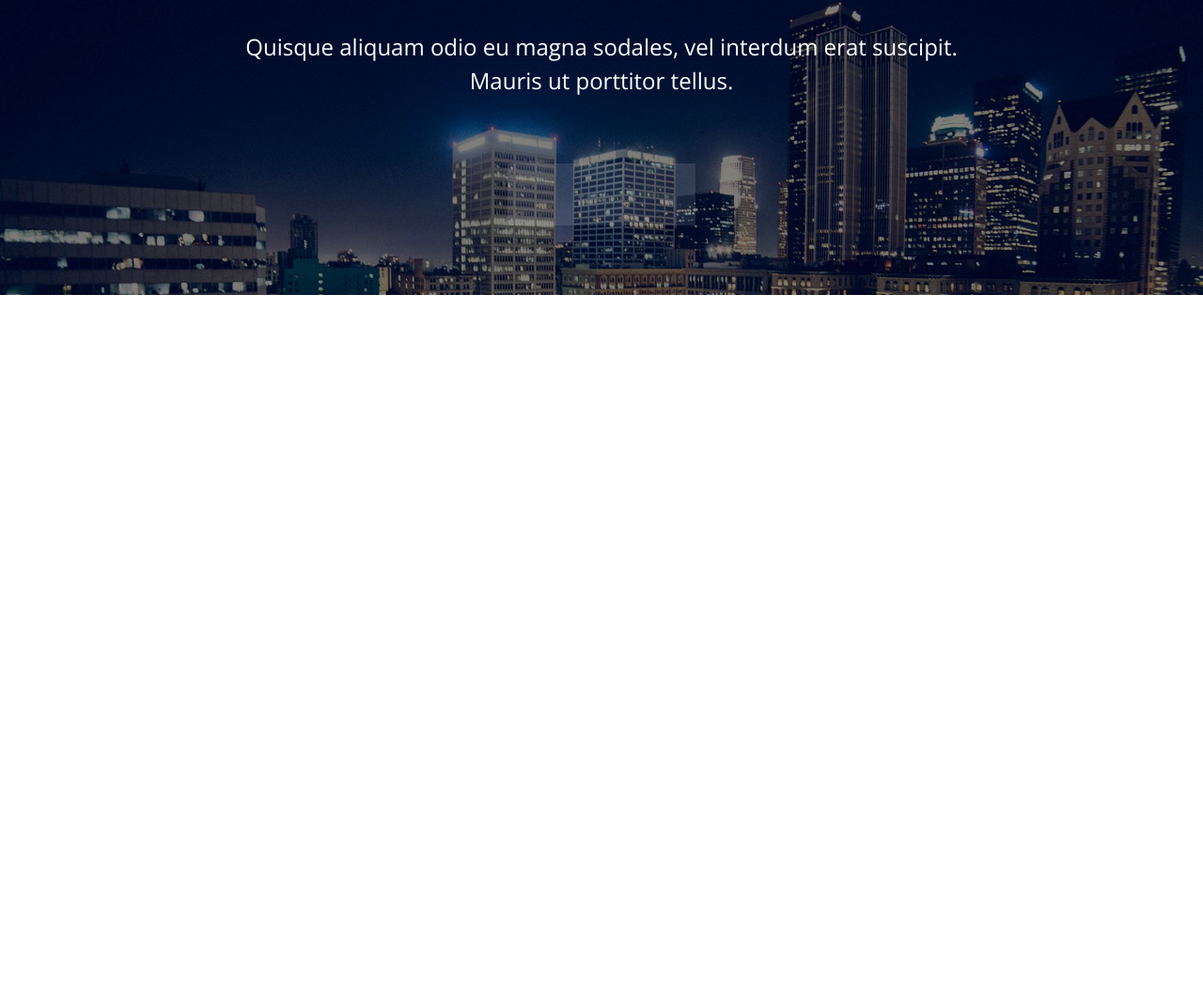
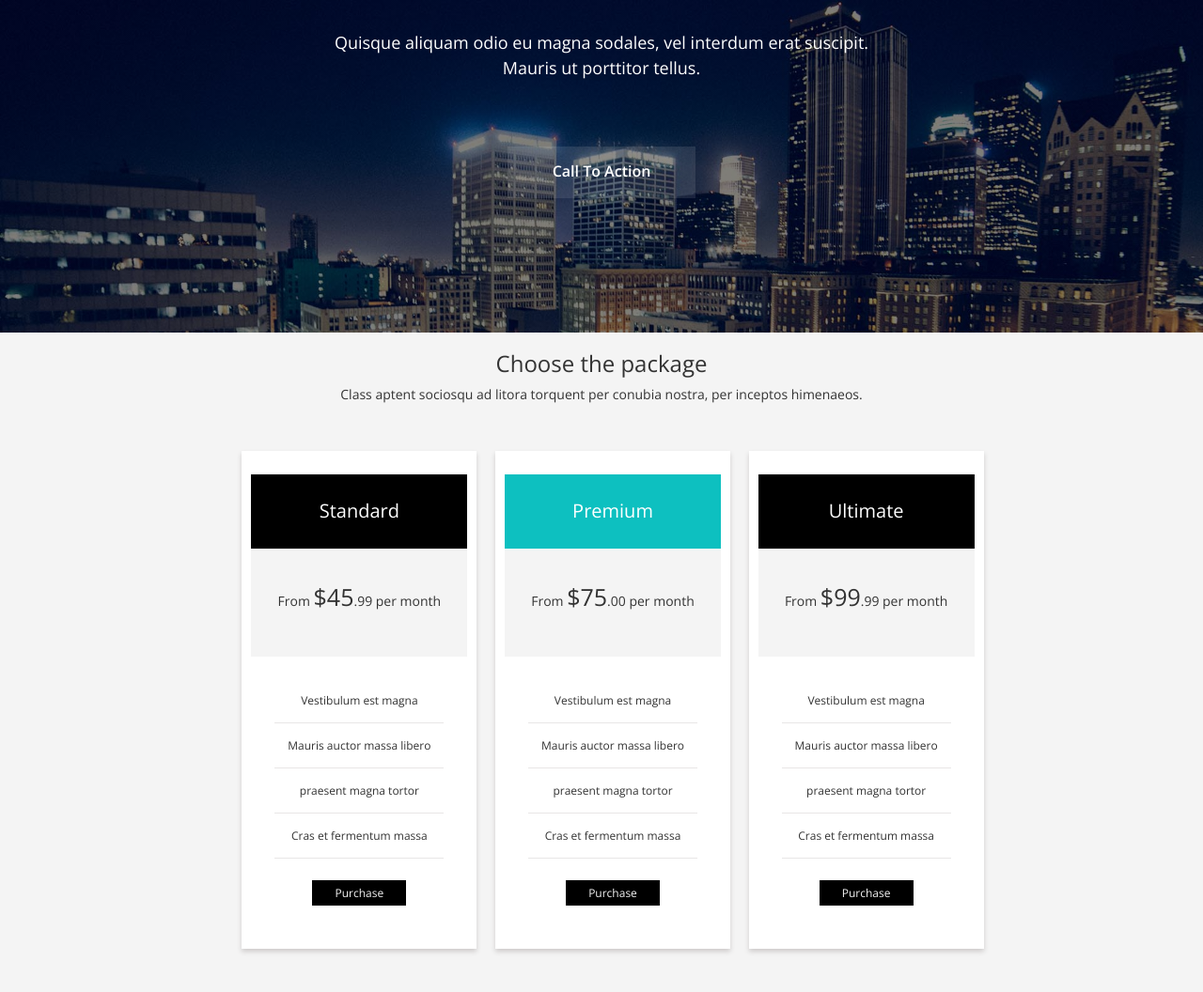
Before and after one commit to Ferruzo/Primer-trabajo-grupal, a plain HTML site: page index2-kiara.html in a window 1280 px wide. Shown: the part 96-1152 px from the top of the page at 94% size. Before the commit the page ends 800 px from the top, so only its background shows below. Drawn offline with nearby package versions, Linux system fonts and the light colour scheme.

Commit message:
Avance hasta la mitad de la última parte

```diff
--- a/css/main2-kiara.css
+++ b/css/main2-kiara.css
@@ -7,22 +7,89 @@
 
 #call_to_action {
 	background: linear-gradient( rgba(0, 0, 0, 0.5), rgba(0, 0, 0, 0.5) ), url("../img/background/city.jpg");
-	height: 410px;
-	background-position: 0px 0px;
+	height: 450px;
+	background-position: 0 0;
 	background-size: cover;
 }
 
 #call_to_action h3 {
-	width: 800px;
 	margin: 0 auto;
+	font-size: 18px;
 }
 
 .calltoaction_button {
-	font-size: 18px;
+	font-size: 16px;
 	margin: 70px auto;
 	width: 200px;
 	padding: 15px;
-	background-color: white;
-	opacity: 0.1;
-  filter: alpha(opacity=60);
+	height: 55px;
+	background-color: #fff;
+	background: linear-gradient( rgba(255, 255, 255, 0.1), rgba(255, 255, 255, 0.1) );
 }
+
+.calltoaction_button a {
+	text-decoration: none;
+	color: #fff;
+}
+
+.calltoaction_button:hover {
+	background-color: #0dc0c0;
+}
+
+.packages_mainp {
+	margin-bottom: 50px;
+}
+
+.packages_boxes {
+	background-color: #fff;
+	padding: 25px 10px;
+	height: 530px;
+	width: 250px;
+	margin-left: 20px;
+	display: inline-block;
+	float: none;
+	text-align: center;
+	margin-right: -4px;
+	box-shadow: #CECBCB 0px 3px 5px;
+}
+
+.black_package_btn {
+	background-color: #000;
+	font-size: 20px;
+	padding: 25px;
+	color: #fff;
+}
+
+.celeste {
+	background-color: #0dc0c0;
+}
+
+.price {
+	font-size: 25px;
+}
+
+.pd-15 {
+	padding-top: 15%;
+	padding-bottom: 15%;
+}
+
+.package_text {
+	padding: 15px 0;
+	width: 180px;
+	margin: auto;
+	border-bottom: 1px solid #E8E6E6;
+	font-size: 12px;
+}
+
+.purchase_btn {
+	background-color: black;
+	font-size: 12px;
+	width: 100px;
+	padding: 5px;
+	margin: auto;
+}
+
+.purchase_btn a {
+	color: rgb(244, 244, 244);
+	text-decoration: none;
+}
--- a/index2-kiara.html
+++ b/index2-kiara.html
@@ -12,19 +12,110 @@
 	<link rel="stylesheet" type="text/css" href="css/elegant-fonts.css">
 	<link rel="stylesheet" type="text/css" href="css/font-awesome.min.css">
 	<link rel="stylesheet" type="text/css" href="css/ionicons.min.css">
+	<link rel="stylesheet" type="text/css" href="css/utilities.css">
 	<link rel="stylesheet" type="text/css" href="css/main2-kiara.css">
-	<link rel="stylesheet" type="text/css" href="css/utilities.css">
 </head>
 <body>
-	<section id="call_to_action" class="w-100 bg-img-block text-white pd-10">
+	<section id="call_to_action" class="w-100 bg-img-block text-white pt-10">
 		<div class="container-fluid">
 			<div class="row">
-				<h3 class="text-white lh">Quisque aliquam odio eu magna sodales, vel interdum erat suscipit. Mauris ut porttitor tellus.</h3>
+				<h3 class="text-white lh">Quisque aliquam odio eu magna sodales, vel interdum erat suscipit.</h3>
+				<h3 class="text-white lh">Mauris ut porttitor tellus.</h3>
 			</div>
 			<div class="calltoaction_button text-white f-600">
-				<p>Call To Action</p>
+				<a href="#"><p>Call To Action</p></a>
 			</div>
 		</div>
+	</section>
+	<section id="packages" class="bg-gray pd-0 pb-5">
+		<div class="container">
+			<div class="row">
+				<h3>Choose the package</h3>
+			</div>
+			<div class="row">
+				<p class="packages_mainp">Class aptent sociosqu ad litora torquent per conubia nostra, per inceptos himenaeos.</p>
+			</div>
+			<div class="row">
+				<div class="col-lg-4 packages_boxes">
+					<div class="black_package_btn">
+						Standard
+					</div>
+					<div class="bg-gray pd-15">
+						<p>From <span class="price">$45</span>.99 per month</p>
+					</div>
+					<div class="container_package_text pd-10">
+						<div class="package_text">
+							Vestibulum est magna
+						</div>
+						<div class="package_text">
+							Mauris auctor massa libero
+						</div>
+						<div class="package_text">
+							praesent magna tortor
+						</div>
+						<div class="package_text">
+							Cras et fermentum massa
+						</div>
+					</div>
+					<div class="purchase_btn">
+						<a href="#">Purchase</a>
+					</div>
+				</div>
+				<div class="col-lg-4 packages_boxes">
+					<div class="black_package_btn celeste">
+						Premium
+					</div>
+					<div class="bg-gray pd-15">
+						<p>From <span class="price">$75</span>.00 per month</p>
+					</div>
+					<div class="container_package_text pd-10">
+						<div class="package_text">
+							Vestibulum est magna
+						</div>
+						<div class="package_text">
+							Mauris auctor massa libero
+						</div>
+						<div class="package_text">
+							praesent magna tortor
+						</div>
+						<div class="package_text">
+							Cras et fermentum massa
+						</div>
+					</div>
+					<div class="purchase_btn">
+						<a href="#">Purchase</a>
+					</div>
+				</div>
+				<div class="col-lg-4 packages_boxes">
+					<div class="black_package_btn">
+						Ultimate
+					</div>
+					<div class="bg-gray pd-15">
+						<p>From <span class="price">$99</span>.99 per month</p>
+					</div>
+					<div class="container_package_text pd-10">
+						<div class="package_text">
+							Vestibulum est magna
+						</div>
+						<div class="package_text">
+							Mauris auctor massa libero
+						</div>
+						<div class="package_text">
+							praesent magna tortor
+						</div>
+						<div class="package_text">
+							Cras et fermentum massa
+						</div>
+					</div>
+					<div class="purchase_btn">
+						<a href="#">Purchase</a>
+					</div>
+				</div>
+			</div>
+		</div>
+	</section>
+	<section id="customers" class="pd-5">
+
 	</section>
 </body>
 <script src="https://ajax.googleapis.com/ajax/libs/jquery/1.11.3/jquery.min.js"></script>
```
